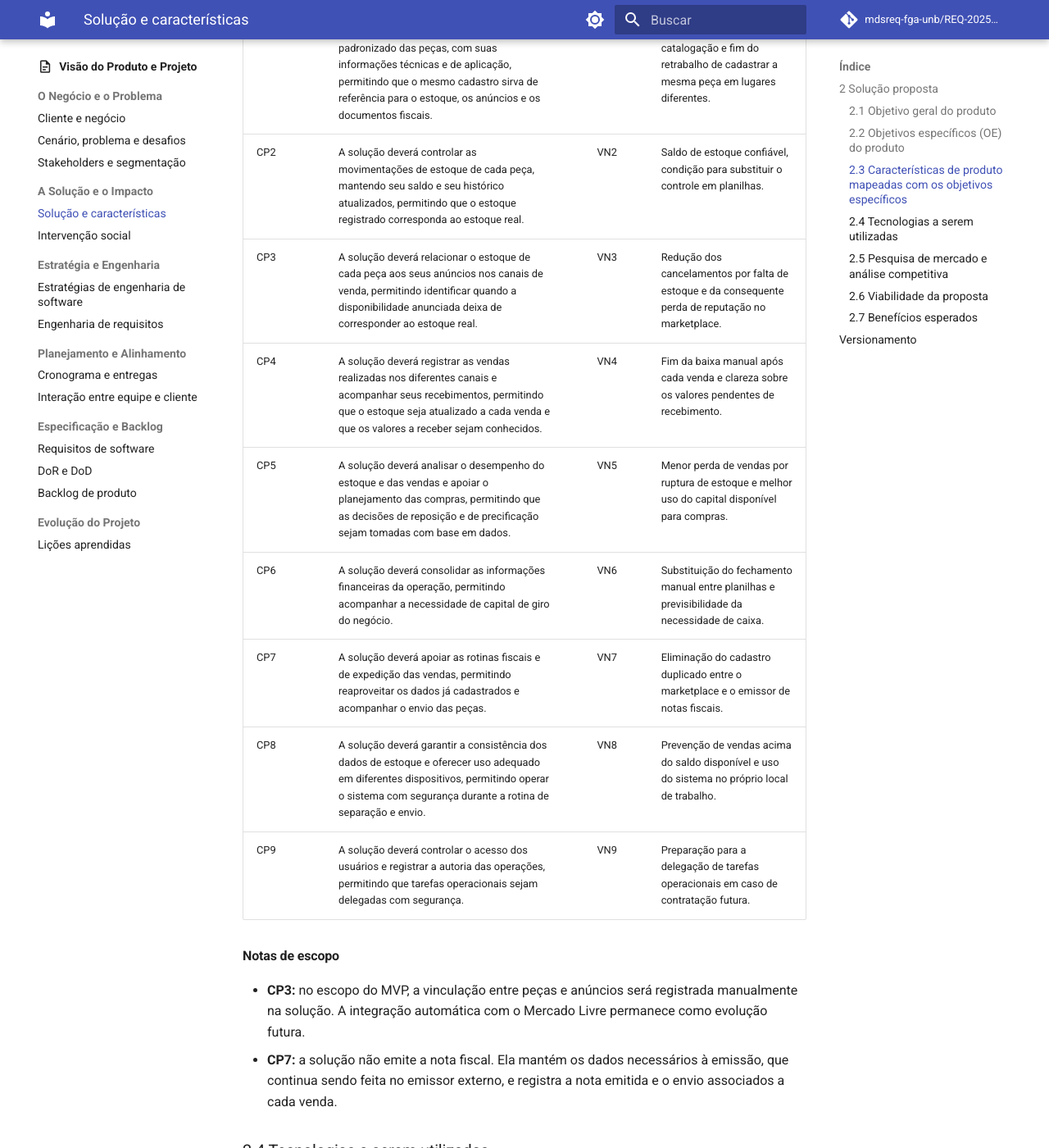
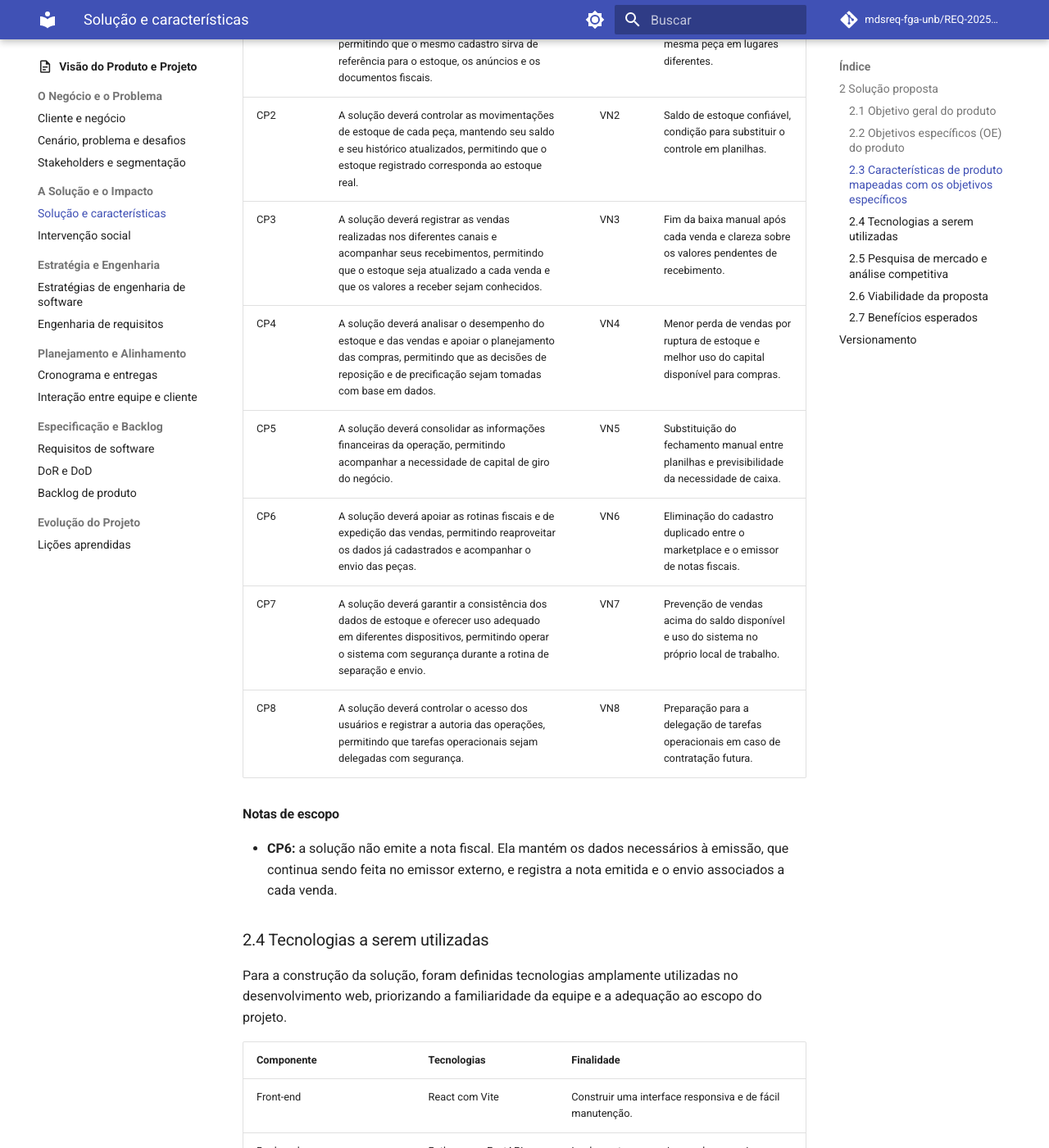
Before and after one commit to mdsreq-fga-unb/REQ-202562-T02-TSI-AutoPecas, an MkDocs documentation site: the page built from docs/visao-produto/solucao-e-caracteristicas.md, in a window 1280 px wide and 1400 px high, scrolled down 1665 px. Shown: the whole window at 82% size. Built offline with MkDocs 1.6.1 and Material for MkDocs 9.7.7, drawn with Linux system fonts in a browser that asks for light colours; comment, search, counter and statistics services are not loaded; some of the changed text lies outside the part shown.

Commit message:
docs: remove CP de vinculo de anuncios e reajusta OE6 para CP financeiro

```diff
--- a/docs/visao-produto/solucao-e-caracteristicas.md
+++ b/docs/visao-produto/solucao-e-caracteristicas.md
@@ -16,7 +16,6 @@ A solução visa reduzir as perdas de vendas causadas por informações de estoq
 - **OE4:** facilitar as decisões de compra e de precificação, com base no desempenho do estoque e das vendas.
 - **OE5:** aumentar a previsibilidade financeira do negócio, facilitando o controle da necessidade de caixa.
 - **OE6:** centralizar as informações da operação hoje dispersas em planilhas, estabelecendo o sistema como fonte única de dados.
-
 ### 2.3 Características de produto mapeadas com os objetivos específicos
 
 A solução proposta deverá contemplar, de forma preliminar, as características a seguir. O mapeamento distingue o objetivo específico principal de cada característica e sua contribuição secundária.
@@ -27,13 +26,12 @@ A solução proposta deverá contemplar, de forma preliminar, as característica
 | --- | --- | :---: | :---: |
 | CP1 | Cadastro e Catálogo de Peças | OE1 | OE3, OE6 |
 | CP2 | Controle e Movimentação de Estoque | OE2 | OE4 |
-| CP3 | Vínculo de Estoque e Anúncios | OE2 | OE3, OE6 |
-| CP4 | Registro de Vendas e Recebimentos | OE2 | OE5 |
-| CP5 | Análise e Planejamento de Compras | OE4 | OE2, OE5 |
-| CP6 | Controle Financeiro e Capital de Giro | OE5 | OE3 |
-| CP7 | Apoio Fiscal e Expedição | OE3 | OE1 |
-| CP8 | Integridade e Usabilidade | OE2 | OE3 |
-| CP9 | Gerenciamento e Autenticação de Usuários | OE3 | OE2 |
+| CP3 | Registro de Vendas e Recebimentos | OE2 | OE5 |
+| CP4 | Análise e Planejamento de Compras | OE4 | OE2, OE5 |
+| CP5 | Controle Financeiro e Capital de Giro | OE5 | OE3, OE6 |
+| CP6 | Apoio Fiscal e Expedição | OE3 | OE1 |
+| CP7 | Integridade e Usabilidade | OE2 | OE3 |
+| CP8 | Gerenciamento e Autenticação de Usuários | OE3 | OE2 |
 
 #### Descrição e valor de negócio
 
@@ -41,19 +39,16 @@ A solução proposta deverá contemplar, de forma preliminar, as característica
 | --- | --- | :---: | --- |
 | CP1 | A solução deverá manter um catálogo único e padronizado das peças, com suas informações técnicas e de aplicação, permitindo que o mesmo cadastro sirva de referência para o estoque, os anúncios e os documentos fiscais. | VN1 | Redução do tempo de catalogação e fim do retrabalho de cadastrar a mesma peça em lugares diferentes. |
 | CP2 | A solução deverá controlar as movimentações de estoque de cada peça, mantendo seu saldo e seu histórico atualizados, permitindo que o estoque registrado corresponda ao estoque real. | VN2 | Saldo de estoque confiável, condição para substituir o controle em planilhas. |
-| CP3 | A solução deverá relacionar o estoque de cada peça aos seus anúncios nos canais de venda, permitindo identificar quando a disponibilidade anunciada deixa de corresponder ao estoque real. | VN3 | Redução dos cancelamentos por falta de estoque e da consequente perda de reputação no marketplace. |
-| CP4 | A solução deverá registrar as vendas realizadas nos diferentes canais e acompanhar seus recebimentos, permitindo que o estoque seja atualizado a cada venda e que os valores a receber sejam conhecidos. | VN4 | Fim da baixa manual após cada venda e clareza sobre os valores pendentes de recebimento. |
-| CP5 | A solução deverá analisar o desempenho do estoque e das vendas e apoiar o planejamento das compras, permitindo que as decisões de reposição e de precificação sejam tomadas com base em dados. | VN5 | Menor perda de vendas por ruptura de estoque e melhor uso do capital disponível para compras. |
-| CP6 | A solução deverá consolidar as informações financeiras da operação, permitindo acompanhar a necessidade de capital de giro do negócio. | VN6 | Substituição do fechamento manual entre planilhas e previsibilidade da necessidade de caixa. |
-| CP7 | A solução deverá apoiar as rotinas fiscais e de expedição das vendas, permitindo reaproveitar os dados já cadastrados e acompanhar o envio das peças. | VN7 | Eliminação do cadastro duplicado entre o marketplace e o emissor de notas fiscais. |
-| CP8 | A solução deverá garantir a consistência dos dados de estoque e oferecer uso adequado em diferentes dispositivos, permitindo operar o sistema com segurança durante a rotina de separação e envio. | VN8 | Prevenção de vendas acima do saldo disponível e uso do sistema no próprio local de trabalho. |
-| CP9 | A solução deverá controlar o acesso dos usuários e registrar a autoria das operações, permitindo que tarefas operacionais sejam delegadas com segurança. | VN9 | Preparação para a delegação de tarefas operacionais em caso de contratação futura. |
+| CP3 | A solução deverá registrar as vendas realizadas nos diferentes canais e acompanhar seus recebimentos, permitindo que o estoque seja atualizado a cada venda e que os valores a receber sejam conhecidos. | VN3 | Fim da baixa manual após cada venda e clareza sobre os valores pendentes de recebimento. |
+| CP4 | A solução deverá analisar o desempenho do estoque e das vendas e apoiar o planejamento das compras, permitindo que as decisões de reposição e de precificação sejam tomadas com base em dados. | VN4 | Menor perda de vendas por ruptura de estoque e melhor uso do capital disponível para compras. |
+| CP5 | A solução deverá consolidar as informações financeiras da operação, permitindo acompanhar a necessidade de capital de giro do negócio. | VN5 | Substituição do fechamento manual entre planilhas e previsibilidade da necessidade de caixa. |
+| CP6 | A solução deverá apoiar as rotinas fiscais e de expedição das vendas, permitindo reaproveitar os dados já cadastrados e acompanhar o envio das peças. | VN6 | Eliminação do cadastro duplicado entre o marketplace e o emissor de notas fiscais. |
+| CP7 | A solução deverá garantir a consistência dos dados de estoque e oferecer uso adequado em diferentes dispositivos, permitindo operar o sistema com segurança durante a rotina de separação e envio. | VN7 | Prevenção de vendas acima do saldo disponível e uso do sistema no próprio local de trabalho. |
+| CP8 | A solução deverá controlar o acesso dos usuários e registrar a autoria das operações, permitindo que tarefas operacionais sejam delegadas com segurança. | VN8 | Preparação para a delegação de tarefas operacionais em caso de contratação futura. |
 
 #### Notas de escopo
 
-- **CP3:** no escopo do MVP, a vinculação entre peças e anúncios será registrada manualmente na solução. A integração automática com o Mercado Livre permanece como evolução futura.
-- **CP7:** a solução não emite a nota fiscal. Ela mantém os dados necessários à emissão, que continua sendo feita no emissor externo, e registra a nota emitida e o envio associados a cada venda.
-
+- **CP6:** a solução não emite a nota fiscal. Ela mantém os dados necessários à emissão, que continua sendo feita no emissor externo, e registra a nota emitida e o envio associados a cada venda.
 ### 2.4 Tecnologias a serem utilizadas
 
 Para a construção da solução, foram definidas tecnologias amplamente utilizadas no desenvolvimento web, priorizando a familiaridade da equipe e a adequação ao escopo do projeto.
@@ -97,7 +92,6 @@ A proposta é considerada viável no contexto da disciplina, levando em conta o
 - **Escopo delimitado:** a solução concentra-se no cadastro organizado de peças e no controle confiável do estoque. Funcionalidades de maior complexidade, como a integração automática com o Mercado Livre, são tratadas como evoluções futuras, fora do MVP. Esse recorte mantém o projeto compatível com o prazo e o tamanho da equipe.
 - **Conhecimento técnico:** a equipe optou por tecnologias amplamente difundidas e com as quais possui familiaridade — React, Python com FastAPI e PostgreSQL por meio do Supabase —, reduzindo o risco associado à curva de aprendizado.
 - **Risco de domínio e mitigação:** o principal ponto de atenção está na modelagem do cadastro de peças, considerando as particularidades dos códigos dos fabricantes e da aplicação por veículo. O acesso direto ao proprietário, que conhece o domínio, e as entregas incrementais em sprints de duas semanas, com validação contínua, contribuem para mitigar esse risco.
-
 A viabilidade depende de manter o escopo do MVP controlado, preservar as prioridades e realizar validações frequentes com o cliente ao longo do desenvolvimento.
 
 ### 2.7 Benefícios esperados
@@ -109,15 +103,13 @@ A viabilidade depende de manter o escopo do MVP controlado, preservar as priorid
 - Maior previsibilidade financeira, com acompanhamento da necessidade de capital de giro e substituição do fechamento manual entre planilhas.
 - Apoio às decisões de compra e de precificação, baseado no desempenho do estoque e das vendas.
 - Redução do tempo gasto em tarefas operacionais repetitivas, liberando o proprietário para o atendimento e a gestão do negócio.
-
 #### Para o usuário: proprietário e operador
 
 - Substituição do controle manual em planilhas por uma ferramenta única e adequada à sua rotina, com menor esforço operacional.
 - Estoque confiável e atualizado a cada venda, com prevenção de vendas acima do saldo disponível.
 - Reaproveitamento dos dados no apoio às rotinas fiscais e de expedição, eliminando o cadastro duplicado entre o marketplace e o emissor de notas.
 - Menor risco de erro no controle, com a centralização das informações que hoje estão dispersas.
-
-Como evolução futura, a integração automática com o Mercado Livre poderá ampliar esses benefícios ao sincronizar o estoque do sistema com o canal de vendas on-line, reduzindo o esforço de atualização. Essa funcionalidade é desejável, mas permanece fora do escopo do MVP.
+- Como evolução futura, a integração automática com o Mercado Livre poderá ampliar esses benefícios ao sincronizar o estoque do sistema com o canal de vendas on-line, reduzindo o esforço de atualização. Essa funcionalidade é desejável, mas permanece fora do escopo do MVP.
 
 ## Versionamento
 
@@ -129,3 +121,4 @@ Como evolução futura, a integração automática com o Mercado Livre poderá a
 | 1.3 | 22/09/2026 | Revisão da pesquisa de mercado (2.5): tabela comparativa com critérios e fontes, e correção da afirmação sobre custos, conforme issue #4 | [João Melo](https://github.com/jot4-ge) |
 | 1.4 | 24/09/2026 | Revisão dos objetivos específicos (2.2), características de produto (2.3) e benefícios esperados (2.7) conforme feedback da monitoria: 5 OEs, 9 CPs no padrão de capacidade, rastreabilidade, notas de escopo e alinhamento dos benefícios ao novo escopo | [João Melo](https://github.com/jot4-ge) |
 | 1.5 | 27/09/2026 | Inclusão do OE6 (centralização de dados como fonte única), sustentado pelas CP1 e CP3, conforme feedback da monitoria (issue #4) | [João Melo](https://github.com/jot4-ge) |
+| 1.6 | 02/10/2026 | Remoção da CP3 (Vínculo de Estoque e Anúncios) por saída da vinculação com anúncios do escopo do MVP; renumeração das CPs (agora 8) e dos VNs; remoção da nota de escopo da CP3 e atualização da referência da nota fiscal para a CP6; transferência da contribuição do OE6 para a CP5 (Controle Financeiro), mantendo o OE6 sustentado por CP1 e CP5, conforme validação da monitoria | [João Melo](https://github.com/jot4-ge) |
```
